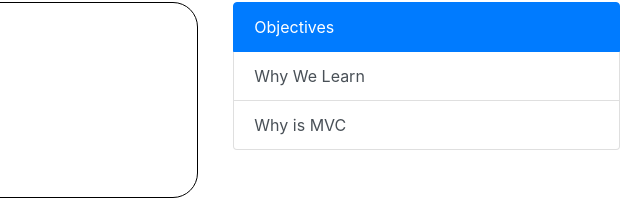
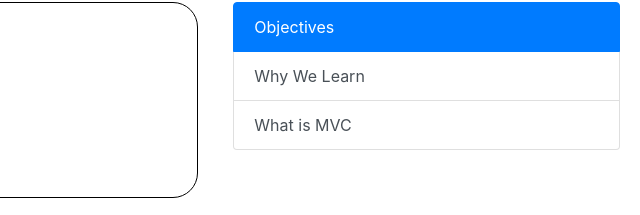
Before and after one commit to jonathan-moo/jonathan-moo.github.io, a plain HTML site: page index.html in a window 1280 px wide. Shown: the part 104-319 px from the top of the page, 640-1280 px from the left. Drawn offline with Linux system fonts and the light colour scheme.

Commit message:
Updating for 12.3.

```diff
--- a/index.html
+++ b/index.html
@@ -115,7 +115,7 @@
 					<div id="right-sb-nav" class="list-group" id="toc" role="tablist">
 					  <a class="list-group-item list-group-item-action active"  href="#objectives" role="tab">Objectives</a>
 					  <a class="list-group-item list-group-item-action"  href="#why-we-learn" role="tab">Why We Learn</a>
-						<a class="list-group-item list-group-item-action"  href="#why-is-mvc" role="tab">Why is MVC</a>
+						<a class="list-group-item list-group-item-action"  href="#what-is-mvc" role="tab">What is MVC</a>
 					</div>
 
 				</div>
```
